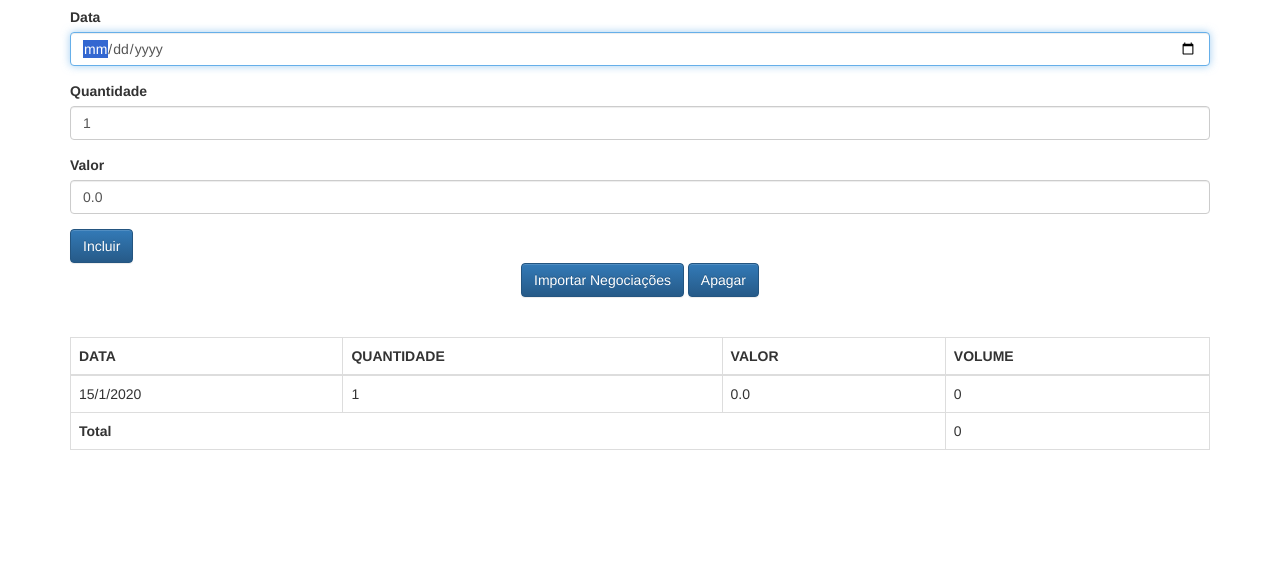
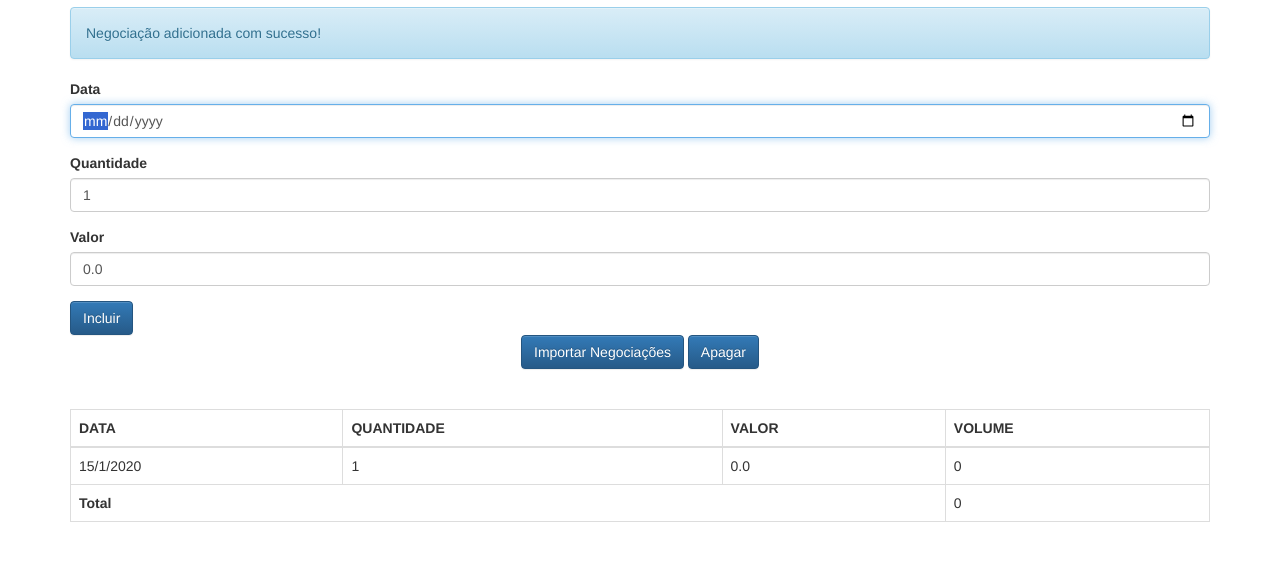
Before and after one commit to anderleand/javaScript-conhecendo-o-browser-e-padroes-de-projeto, a plain HTML site: page client/index.html in a window 1280 px wide. Both pictures are taken after typing "2020-01-15" into the empty fields and a click on the button "Incluir". Shown: the part 63-624 px from the top of the page. Drawn offline with Linux system fonts and the light colour scheme.

Commit message:
Criando a classe MensagemView

```diff
--- a/client/index.html
+++ b/client/index.html
@@ -10,6 +10,8 @@
 <body class="container">
 
     <h1 class="text-center">Negociações</h1>
+
+    <div data-tipo="mensagemView"></div>
 
     <form class="form" data-tipo="form" onsubmit="negociacaoController.adiciona(event)">
 
@@ -50,6 +52,7 @@
 <script src="./js/app/models/ListaNegociacoes.js"></script>
 <script src="./js/app/views/NegociacoesView.js"></script>
 <script src="./js/app/models/Mensagem.js"></script>
+<script src="./js/app/views/MensagemView.js"></script>
 <script>
     let negociacaoController = new NegociacaoController();
 </script>
--- a/client/js/app/controllers/NegociacaoController.js
+++ b/client/js/app/controllers/NegociacaoController.js
@@ -6,9 +6,16 @@ class NegociacaoController {
         this._inputData = $('[data-tipo="data"]');
         this._inputQuantidade = $('[data-tipo="quantidade"]');
         this._inputValor = $('[data-tipo="valor"]');
+
         this._listaNegociacoes = new ListaNegociacoes();
         this._negociacoesView= new NegociacoesView($('[data-tipo="negociacoesView'));
-        this._negociacoesView.update(this._listaNegociacoes)
+        this._negociacoesView.update(this._listaNegociacoes);
+
+        this._mensagem = new Mensagem();
+        this._mensagemView = new MensagemView($('[data-tipo="mensagemView'));
+        this._mensagemView.update(this._mensagem)
+
+
 
     }
 
@@ -19,9 +26,13 @@ class NegociacaoController {
         // let helper = new DateHelper()
         // helper.textoParaData(this._inputData.value);
 
-        this._listaNegociacoes.adiciona(this._criaNegociacao())
-        this._negociacoesView.update(this._listaNegociacoes)
-        this._limpaFormulario()
+        this._listaNegociacoes.adiciona(this._criaNegociacao());
+        this._negociacoesView.update(this._listaNegociacoes);
+
+        this._mensagem.texto = 'Negociação adicionada com sucesso!';
+        this._mensagemView.update(this._mensagem)
+
+        this._limpaFormulario();
 
         console.log(this._listaNegociacoes.negociacoes)
         // console.log(this._inputData.value);
--- /dev/null
+++ b/client/js/app/views/MensagemView.js
@@ -0,0 +1,15 @@
+class MensagemView{
+
+    constructor(elemento){
+        this._elemento = elemento;
+    }
+
+    _template(model){
+
+        return model.texto ? `<p class="alert alert-info">${model.texto}</p>` : `<p></p>`;
+    }
+
+    update(model){
+        this._elemento.innerHTML = this._template(model);
+    }
+}
```
